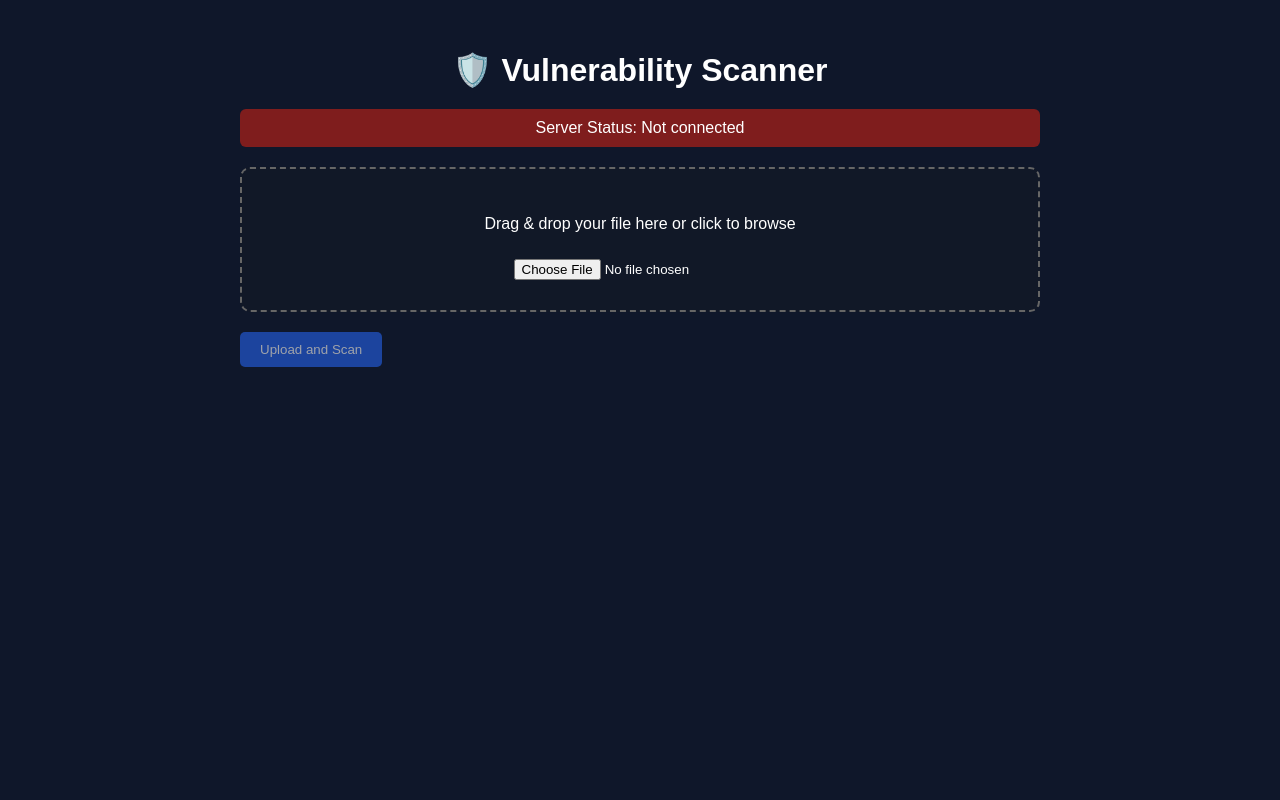
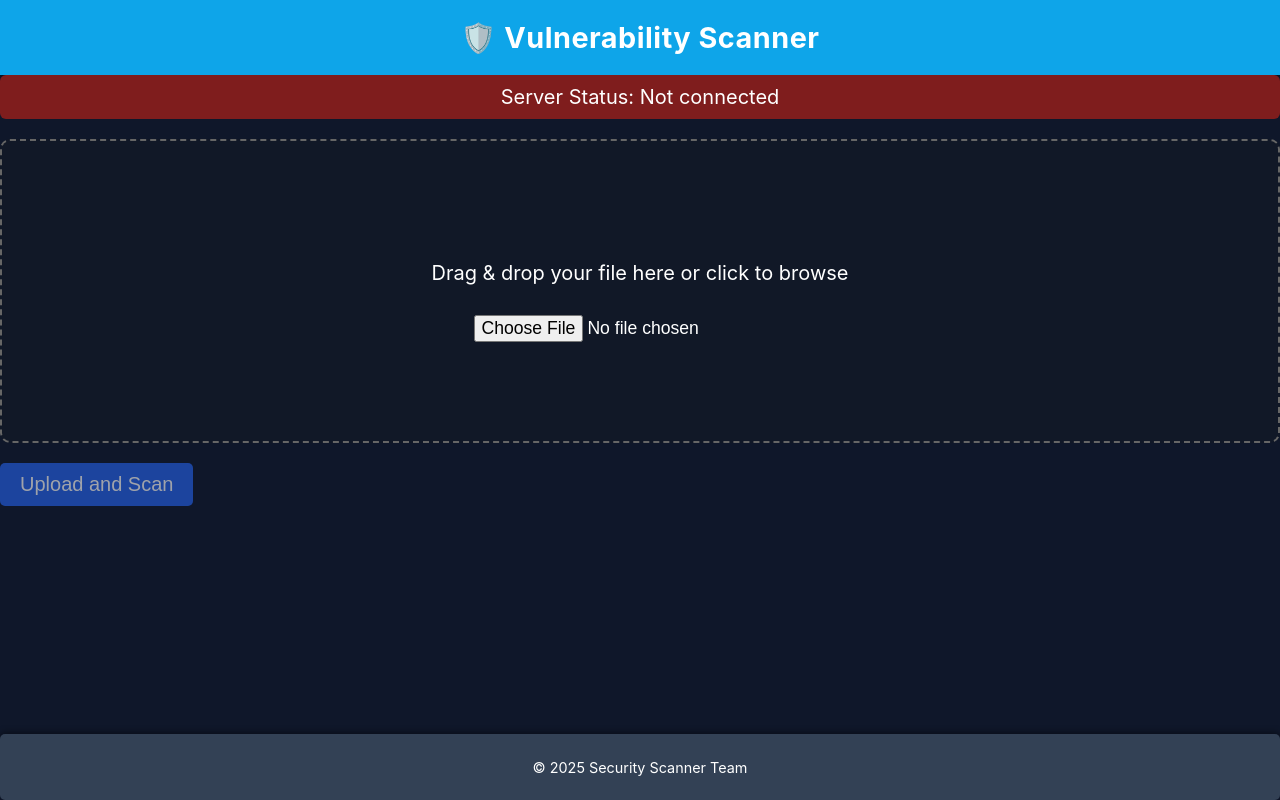
Before and after one commit to ThongN2/209-Project, a React (Create React App) app in the folder frontend/: page / in a window 1280 px wide. Built offline with nearby package versions, Linux system fonts and the light colour scheme; no server answers.

Commit message:
added header and footer

```diff
--- a/frontend/src/components/AnalysisView.js
+++ b/frontend/src/components/AnalysisView.js
@@ -26,7 +26,11 @@ function AnalysisView() {
   const { brief_summary, llm_results, pattern_results, recommendations } = scanResult;
 
   return (
-    <div className="analysis-container">
+    <>
+      <header className="page-header">
+        <h1>🛡️ Vulnerability Scanner</h1>
+      </header>
+      <div className="analysis-container">
       <h1 className="page-title">🧠 Detailed Analysis</h1>
 
       {/* Summary */}
@@ -187,6 +191,10 @@ function AnalysisView() {
         </div>
       )}
     </div>
+      <footer className="page-footer">
+        <p>&copy; 2025 Security Scanner Team</p>
+      </footer>
+    </>
   );
 }
 
--- a/frontend/src/components/FileUpload.js
+++ b/frontend/src/components/FileUpload.js
@@ -96,10 +96,12 @@ function FileUpload() {
   };
 
   return (
-    <div style={{ padding: 30, maxWidth: '800px', margin: '0 auto', color: '#fff', fontFamily: 'Arial, sans-serif' }}>
-      <h1 style={{ textAlign: 'center', marginBottom: 20 }}>🛡️ Vulnerability Scanner</h1>
+    <>
+      <header className="page-header">
+        <h1>🛡️ Vulnerability Scanner</h1>
+      </header>
 
-      <div style={{ backgroundColor: serverStatus === 'Connected' ? '#14532d' : '#7f1d1d', padding: 10, borderRadius: 6, marginBottom: 20, textAlign: 'center' }}>
+      <div style={{ backgroundColor: serverStatus === 'Connected' ? '#14532d' : '#7f1d1d', padding: 10, borderRadius: 6, marginBottom: 20, textAlign: 'center', fontSize: '1.25rem',}}>
         Server Status: {serverStatus}
       </div>
 
@@ -109,15 +111,21 @@ function FileUpload() {
         onDragLeave={handleDragLeave}
         style={{
           border: dragActive ? '2px dashed #3b82f6' : '2px dashed #666',
-          padding: '30px',
-          borderRadius: '10px',
-          textAlign: 'center',
-          marginBottom: '20px',
-          backgroundColor: dragActive ? '#1e293b' : '#111827',
+            padding: '50px',
+            borderRadius: '10px',
+            textAlign: 'center',
+            marginBottom: '20px',
+            backgroundColor: dragActive ? '#1e293b' : '#111827',
+            minHeight: '200px',
+            display: 'flex',
+            flexDirection: 'column',
+            alignItems: 'center',
+            justifyContent: 'center',
+            fontSize: '1.25rem',
         }}
       >
-        <p>{file ? `Selected: ${file.name}` : 'Drag & drop your file here or click to browse'}</p>
-        <input type="file" onChange={handleFileChange} style={{ marginTop: 10 }} />
+        <p style={{textAlign: 'center'}}>{file ? `Selected: ${file.name}` : 'Drag & drop your file here or click to browse'}</p>
+        <input type="file" onChange={handleFileChange} style={{ marginTop: 10, fontSize: '1.1rem', }} />
       </div>
 
       <div style={{ display: 'flex', gap: '10px' }}>
@@ -132,6 +140,7 @@ function FileUpload() {
             borderRadius: 5,
             cursor: loading || !file ? 'not-allowed' : 'pointer',
             opacity: loading || !file ? 0.6 : 1,
+            fontSize: '1.25rem',
           }}
         >
           {loading ? 'Uploading...' : 'Upload and Scan'}
@@ -168,8 +177,22 @@ function FileUpload() {
             {deepLoading ? 'Requesting Deep Analysis...' : 'Request Deeper Analysis'}
           </button>
         </div>
+
       )}
-    </div>
+      <footer className="page-footer" style={{
+              position: 'fixed',
+              bottom: 0,
+              left: 0,
+              right: 0,
+              marginTop: 10,
+              color: '#fff',
+              padding: '10px 20px',
+              border: 'none',
+              borderRadius: 5,
+            }}>
+        <p>&copy; 2025 Security Scanner Team</p>
+      </footer>
+    </>
   );
 }
 
--- a/frontend/src/css/AnalysisView.css
+++ b/frontend/src/css/AnalysisView.css
@@ -13,6 +13,29 @@
   font-weight: bold;
   text-align: center;
   margin-bottom: 30px;
+}
+
+.page-header {
+  background-color: #0ea5e9; /* vibrant cyan-blue */
+  color: #ffffff;
+  padding: 20px;
+  text-align: center;
+  box-shadow: 0 2px 8px rgba(0, 0, 0, 0.5);
+}
+
+.page-header h1 {
+  margin: 0;
+  font-size: 1.8rem;
+  letter-spacing: 0.5px;
+}
+
+.page-footer {
+  background-color: #334155; /* slate gray */
+  color: #e2e8f0;
+  text-align: center;
+  padding: 16px;
+  font-size: 0.9rem;
+  box-shadow: 0 -2px 6px rgba(0, 0, 0, 0.4);
 }
 
 /* Section and card layout */
```
